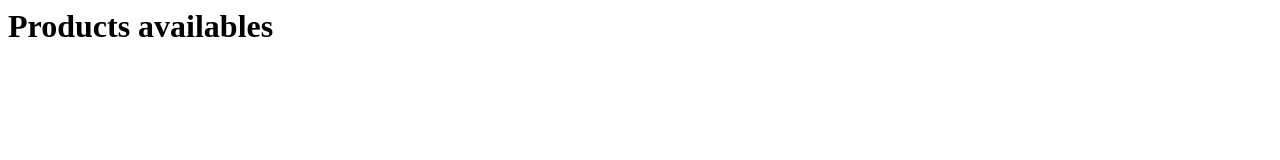
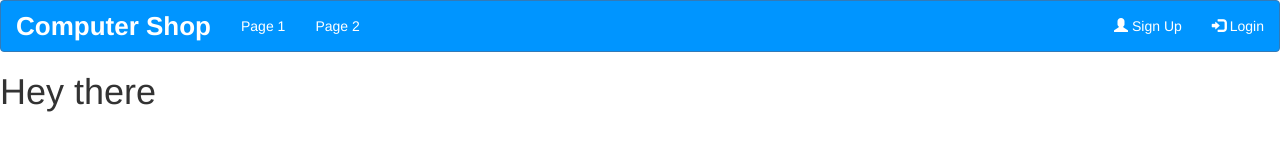
Before and after one commit to GomzGaray/Starting-with-NodeJs, a website: page app/index.html in a window 1280 px wide. Drawn offline with nearby package versions, Linux system fonts and the light colour scheme; no server answers.

Commit message:
Added some styling to home page
- Updated some stlying in application
- Updated instructions to load site

```diff
--- /dev/null
+++ b/app/content/style.css
@@ -0,0 +1,22 @@
+/* Override bootstrap css */
+.navbar-inverse {
+    background-color: #0095ff;
+    border-color: #337ab7;
+}
+
+.navbar-inverse .navbar-brand {
+    color: #fff;
+}
+
+.navbar-inverse .navbar-nav>li>a {
+    color: #fff;
+}
+
+.navbar-inverse .navbar-nav>.active>a, .navbar-inverse .navbar-nav>.active>a:focus, .navbar-inverse .navbar-nav>.active>a:hover {
+    background-color: #006cf1;
+}
+
+.navbar-brand {
+    font-size: 26px;
+    font-weight: bold;
+}
--- a/app/index.html
+++ b/app/index.html
@@ -2,18 +2,23 @@
     <head>
         <script src="https://ajax.googleapis.com/ajax/libs/angularjs/1.6.6/angular.min.js"></script>
         <script src="js/core.js"></script>
-
+        <!-- Latest compiled and minified CSS -->
+        <link rel="stylesheet" href="https://maxcdn.bootstrapcdn.com/bootstrap/3.3.7/css/bootstrap.min.css" integrity="sha384-BVYiiSIFeK1dGmJRAkycuHAHRg32OmUcww7on3RYdg4Va+PmSTsz/K68vbdEjh4u" crossorigin="anonymous">
+        <link rel="stylesheet" href="content/style.css">
         <meta charset="utf-8">
         <title>All Products list</title>
     </head>
 
-    <h1>Products availables</h1>
+    <body>
+        <div ng-include="'views/_header.html'" ></div>
+        <h1>Hey there</h1>
 
-    <body ng-controller="ProductsListController">
-        <ul>
-            <li ng-repeat="product in products">
-                <span>{{product}}</span>
-            </li>
-        </ul>
+        <div ng-controller="ProductsListController">
+            <ul>
+                <li ng-repeat="product in products">
+                    <span>{{product}}</span>
+                </li>
+            </ul>
+        </div>
     </body>
 </html>
--- /dev/null
+++ b/app/views/_header.html
@@ -0,0 +1,15 @@
+<nav class="navbar navbar-inverse">
+    <div class="container-fluid">
+        <div class="navbar-header">
+        <a class="navbar-brand" href="/">Computer Shop</a>
+        </div>
+        <ul class="nav navbar-nav">
+        <li><a href="#">Page 1</a></li>
+        <li><a href="#">Page 2</a></li>
+        </ul>
+        <ul class="nav navbar-nav navbar-right">
+        <li><a href="#"><span class="glyphicon glyphicon-user"></span> Sign Up</a></li>
+        <li><a href="#"><span class="glyphicon glyphicon-log-in"></span> Login</a></li>
+        </ul>
+    </div>
+</nav>
```
Also changed, not shown: README.md.
